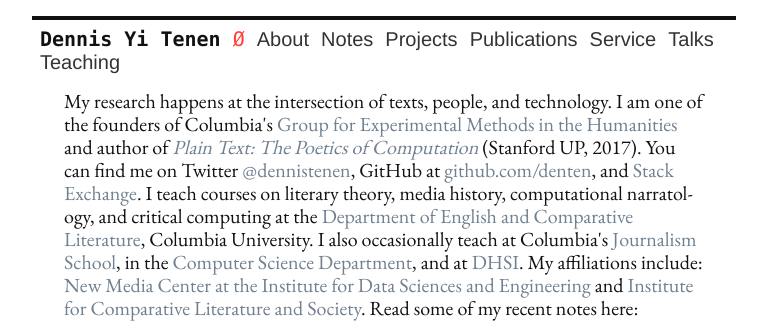
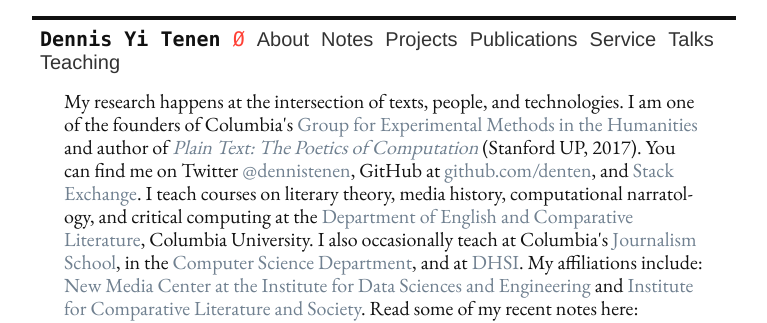
Before and after one commit to denten/denten.github.io, a Jekyll site: the page built from index.html, in a window 1280 px wide. Shown: the top 323 px of the page, without its empty margins (256-1023 px from the left). Built offline with Jekyll 4.4.1, drawn with Linux system fonts in a browser that asks for light colours; nearby versions of some CDN libraries; library files that are not in the unit come from our copies.

Commit message:
change to plural

```diff
--- a/_includes/CV/bios/bio.md
+++ b/_includes/CV/bios/bio.md
@@ -1,5 +1,5 @@
-My research happens at the intersection of texts, people, and
-technology. I am one of the founders of Columbia's <a
+My research happens at the intersection of texts, people, and technologies. I
+am one of the founders of Columbia's <a
 href="http://xpmethod.plaintext.in/strains.html">Group for Experimental
 Methods in the Humanities</a> and author of <i><a href="
 http://www.sup.org/books/title/?id=26821">Plain Text: The Poetics of
```
Also changed, not shown: _pages/about.md (+1 -1 lines).
